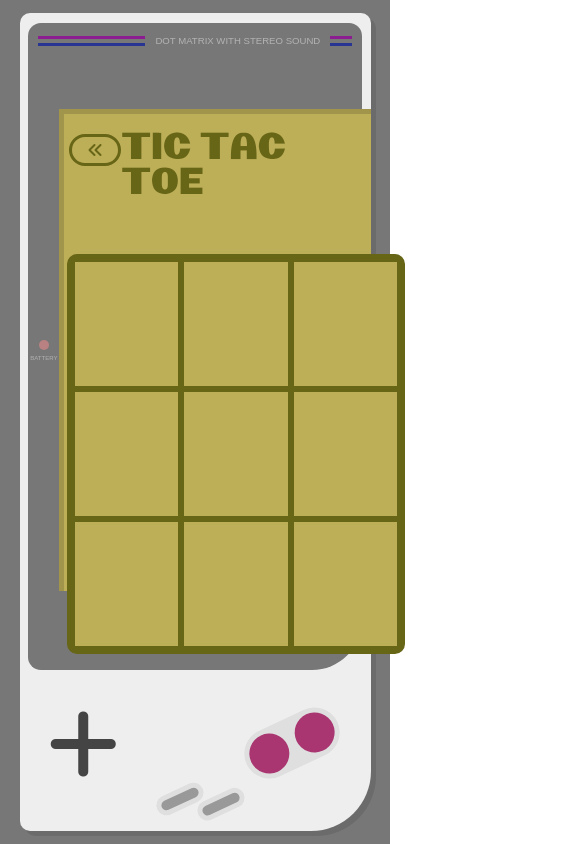
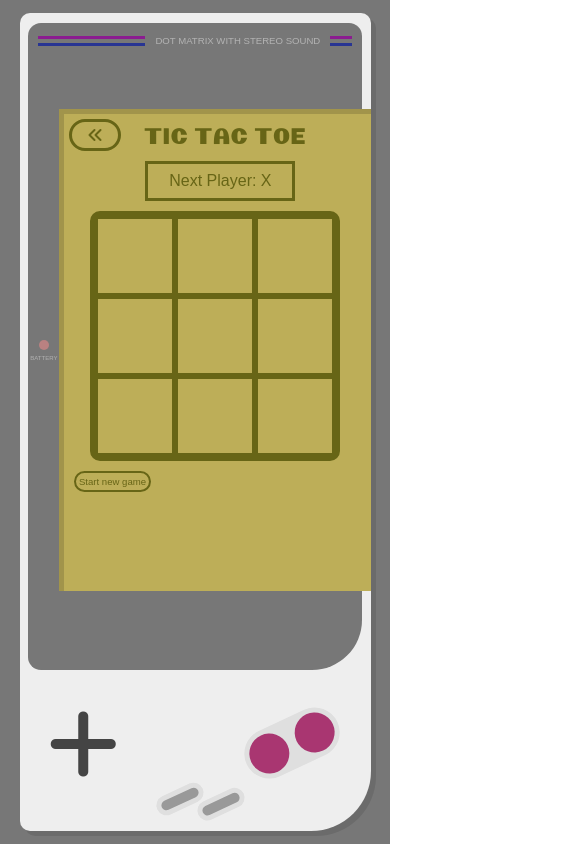
Before and after one commit to mattquint111/Super-React-Boy, a React (Create React App) app in the folder super-react-boy/: page /tic-tac-toe in a window 390 px wide. Shown: the top 844 px of the page, 585 px wide, since content can reach past the window. Built offline with nearby package versions, Linux system fonts and the light colour scheme.

Commit message:
ttt mobile view

```diff
--- a/super-react-boy/src/App.css
+++ b/super-react-boy/src/App.css
@@ -629,7 +629,7 @@ tttTitle {
 
 .tttSecretKiwi {
   font-size: 1.3em;
-  margin-top: 390px;
+  margin-top: 250px;
   margin-right: 300px;
   cursor: pointer;
   color: #bdae58;
@@ -649,8 +649,9 @@ tttTitle {
   flex-direction: column;
   justify-content: flex-start;
   align-items: flex-start;
-  margin-top: -5px;
+  margin-top: -70px;
   height: 490px;
+  font-size: .9em;
 }
 
 .winnerCont {
@@ -659,7 +660,8 @@ tttTitle {
   font-size: 2em;
   border: 3px solid #676516;
   padding: 8px;
-  margin-right: 125px;
+  margin-right: 120px;
+  margin-top: 30px;
   width: 250px;
 }
 
@@ -708,8 +710,8 @@ tttTitle {
   background: #bdae58;
   color: #676516;
   border: 3px solid #676516;
-  font-size: 4em;
-  padding: 25px;
+  font-size: 3.5em;
+  padding: 20px;
   font-weight: 800;
   cursor: pointer;
   outline: none;
@@ -720,8 +722,8 @@ tttTitle {
   border-radius: 10px;
   margin: 0 auto;
   display: grid;
-  width: 400px;
-  height: 400px;
+  width: 350px;
+  height: 350px;
   grid-template: repeat(3, 1fr) / repeat(3, 1fr);
 }
 
@@ -1158,4 +1160,68 @@ tttTitle {
     margin: 10px;
   }
 
+  /* TIC TAC TOE MOBILE */
+  .tictactoeCont {
+    height: 100%;
+  }
+
+  .tttHeader {
+    margin-bottom: 10px;
+    margin-top: 10px;
+  }
+
+  .tttTitle {
+    margin-top: 10px;
+    margin-left: 20px;
+  }
+
+  .tttGameCont {
+    flex-direction: column;
+    justify-content: flex-start;
+    align-items: center;
+  }
+
+  .tttTitle {
+    font-size: 1.2em;
+  }
+
+  .boardCont {
+    width: 250px;
+    height: 250px;
+  }
+
+  .winnerCont {
+    margin-right: -10px;
+    margin-top: 0px;
+    margin-bottom: 10px;
+    font-size: 1em;
+    width: 150px;
+    height: 40px;
+  }
+
+  .tttSecretKiwi {
+    display: none;
+  }
+
+  .squareCont {
+    padding: 10px;
+    font-size: 2em;
+  }
+
+  .movesCont {
+    margin: 0;
+    font-size: .5em;
+    flex-direction: row;
+    flex-wrap: wrap;
+    height: auto;
+    margin: 5px 10px;
+    width: 293px;
+    height: 120;
+  }
+
+  .moveToBtn {
+    padding: 3px;
+    margin: 5px;
+  }
+
 }
```
